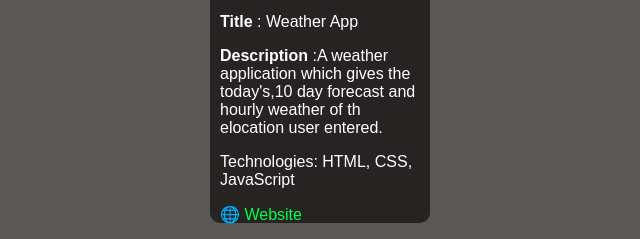
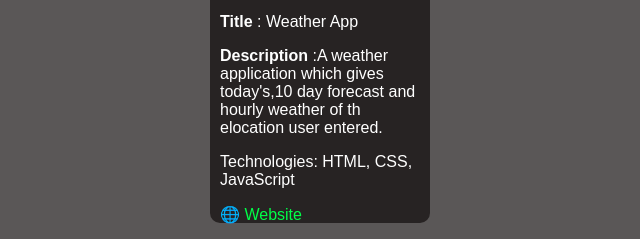
Before and after one commit to venuNan/dhagumativenu_portfolio, a plain HTML site: page projects.html in a window 1280 px wide. Shown: the part 430-669 px from the top of the page, 630-1270 px from the left. Drawn offline with Linux system fonts and the light colour scheme.

```diff
--- a/projects.html
+++ b/projects.html
@@ -39,7 +39,7 @@
         <div class="projects">
             <div class="image"></div>
             <p id="title"><b>Title</b> : Weather App</p>
-            <p id="desc"><b>Description</b> :A weather application which gives the today's,10 day forecast and hourly weather of th elocation user entered.</p>
+            <p id="desc"><b>Description</b> :A weather application which gives today's,10 day forecast and hourly weather of th elocation user entered.</p>
             <p id="technologies">Technologies: HTML, CSS, JavaScript</p>
             <a href="https://venunan.github.io/Calculator_project/" target="_blank">🌐 Website</a>
         </div>
```
